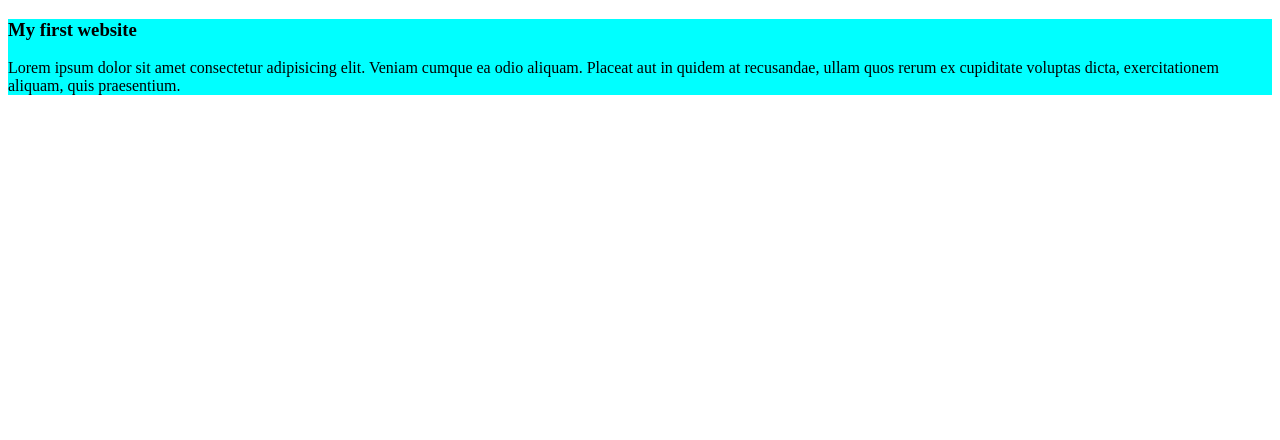
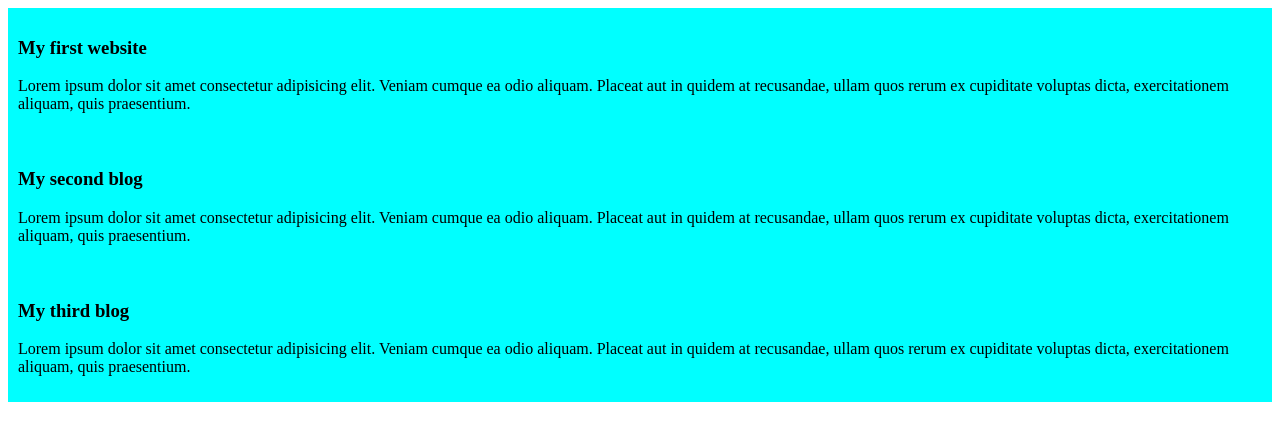
Before and after one commit to faisal5177/my-simple-website, a plain HTML site: page index.html in a window 1280 px wide. Drawn offline with Linux system fonts and the light colour scheme.

Commit message:
added an imdex.html

```diff
--- a/index.html
+++ b/index.html
@@ -12,5 +12,15 @@
             My first website</h3>
             <p>Lorem ipsum dolor sit amet consectetur adipisicing elit. Veniam cumque ea odio aliquam. Placeat aut in quidem at recusandae, ullam quos rerum ex cupiditate voluptas dicta, exercitationem aliquam, quis praesentium.</p>
     </div>
+    <div>
+        <h3>
+            My second blog</h3>
+            <p>Lorem ipsum dolor sit amet consectetur adipisicing elit. Veniam cumque ea odio aliquam. Placeat aut in quidem at recusandae, ullam quos rerum ex cupiditate voluptas dicta, exercitationem aliquam, quis praesentium.</p>
+    </div>
+    <div>
+        <h3>
+            My third blog</h3>
+            <p>Lorem ipsum dolor sit amet consectetur adipisicing elit. Veniam cumque ea odio aliquam. Placeat aut in quidem at recusandae, ullam quos rerum ex cupiditate voluptas dicta, exercitationem aliquam, quis praesentium.</p>
+    </div>
 </body>
 </html>
--- a/styles/blog.css
+++ b/styles/blog.css
@@ -1,3 +1,4 @@
 div{
     background-color: aqua;
+    padding: 10px;
 }
```
